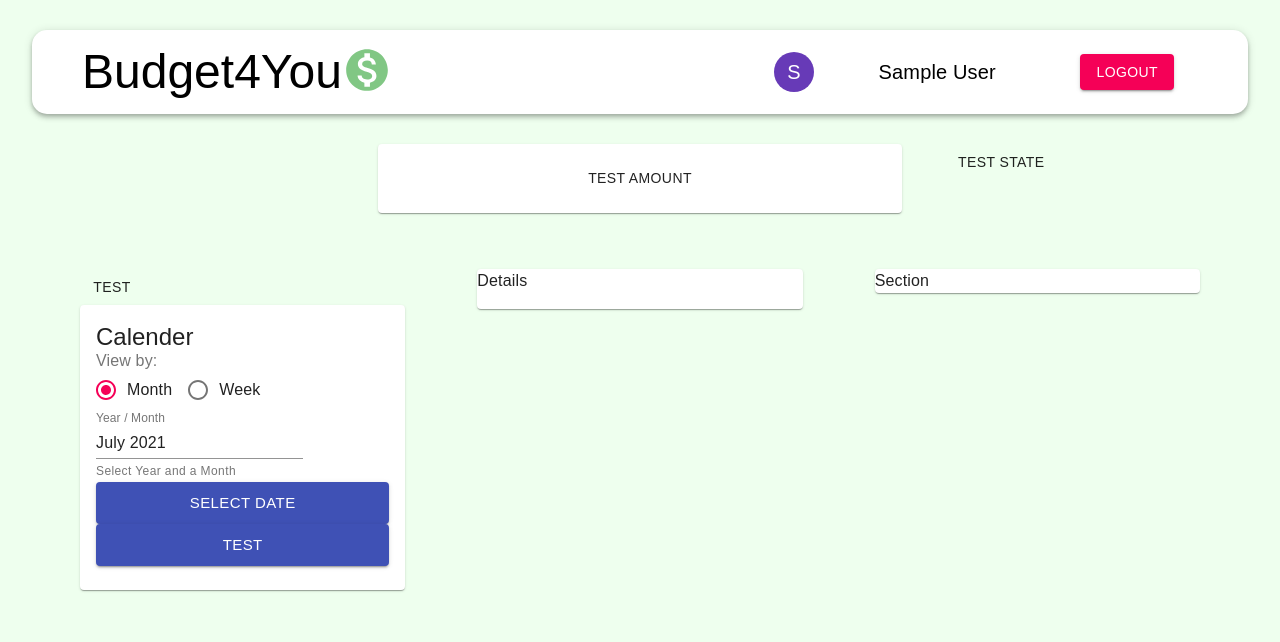
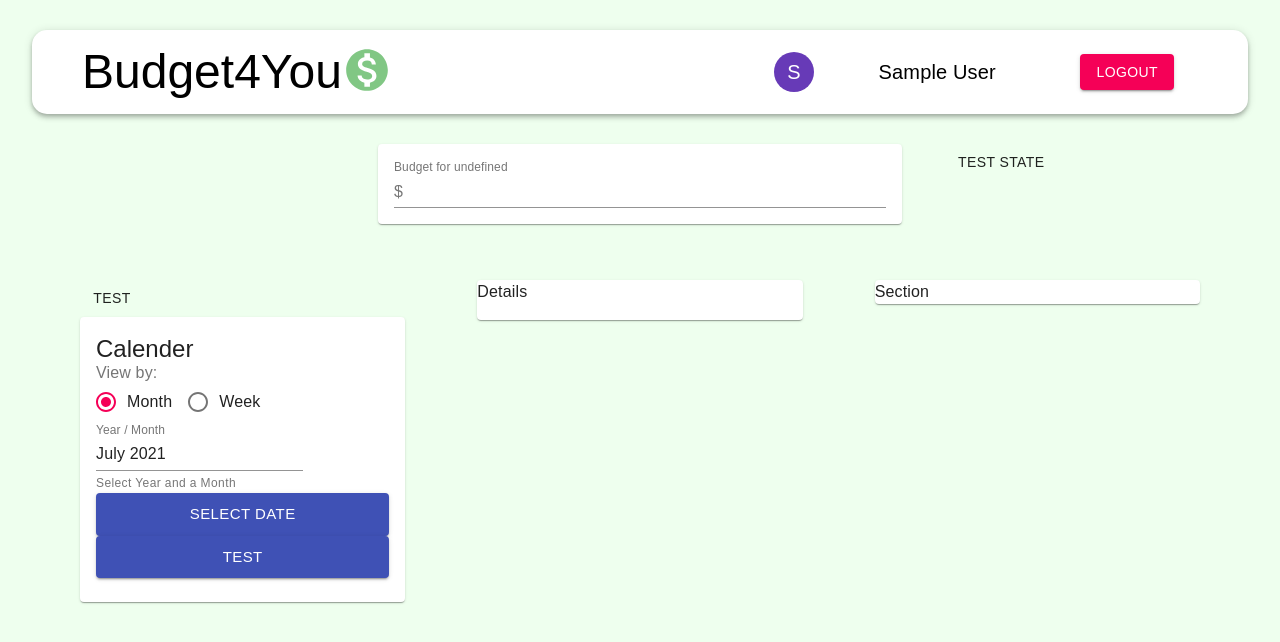
Before and after one commit to Nayandin77/budget-app, a React (Create React App) app in the folder client/: page /calender in a window 1280 px wide. Shown: the top 642 px of the page. Built offline with nearby package versions, Linux system fonts and the light colour scheme; sample sign-in values are in the browser's storage.

Commit message:
Amount component in the works

```diff
--- a/client/src/components/Amount/Amount.js
+++ b/client/src/components/Amount/Amount.js
@@ -1,33 +1,45 @@
-import React from 'react'
-import { Container, Card, Typography, Button } from '@material-ui/core';
+import React, { useState } from 'react'
+import { Container, Card, Button, Input, FormControl, InputLabel, InputAdornment } from '@material-ui/core';
 import { useSelector } from 'react-redux';
 
 import useStyles from './styles';
+import { monthNames } from '../../constants/dateEnum';
 
 
 const Amount = () => {
-    // const selected = useSelector((store) => store.calender.months.data[0]);
+    const month = useSelector((store) => monthNames[store.calender.selected.month])
+    const initialValue = useSelector((store) => store.calender.selected.monthBudget);
 
-    // const amount = selected.
+    const [amount, setAmount] = useState(initialValue);
 
     const classes = useStyles();
 
-    const testFunc = () => {
-        // console.log(selected);
+    // const testFunc = () => {
+    //     console.log(amount);
+    // }
+
+    // handle Set Amount for monthBudget
+    const handleChange = () => {
+
     }
 
     return (
         <Container>
             <Card className={classes.card}>
-                <Typography className={classes.title} variant="h5">
-                    {/* Amount left in the { selected } */}
-                </Typography>
-                <Typography className={classes.amount} variant="h6">
-                    {/* $ { amount } */}
-                </Typography>
-                <Button onClick={testFunc}>
+                <FormControl fullWidth className={classes.margin}>
+                    <InputLabel htmlFor="standard-adornment-amount">
+                        {`Budget for ${month}`}
+                    </InputLabel>
+                    <Input
+                        id="standard-adornment-amount"
+                        value={amount}
+                        onChange={handleChange('amount')}
+                        startAdornment={<InputAdornment position="start">$</InputAdornment>}
+                    />
+                </FormControl>
+                {/* <Button onClick={testFunc}>
                     Test Amount
-                </Button>
+                </Button> */}
             </Card>
         </Container>
     )
--- a/client/src/components/Calender/Calender.js
+++ b/client/src/components/Calender/Calender.js
@@ -12,7 +12,6 @@ import clsx from 'clsx';
 import { useDispatch, useSelector } from 'react-redux';
 
 import useStyles from './styles';
-// import { monthNames } from './DateEnum/dateEnum';
 import { createMonth, selectMonth, getMonths } from '../../actions/month';
 
 const Calender = (props) => {
```
Also changed, not shown: client/src/components/Amount/Input.js (added, +20 -0 lines), client/src/constants/dateEnum.js (renamed from client/src/components/Calender/DateEnum/dateEnum.js).
